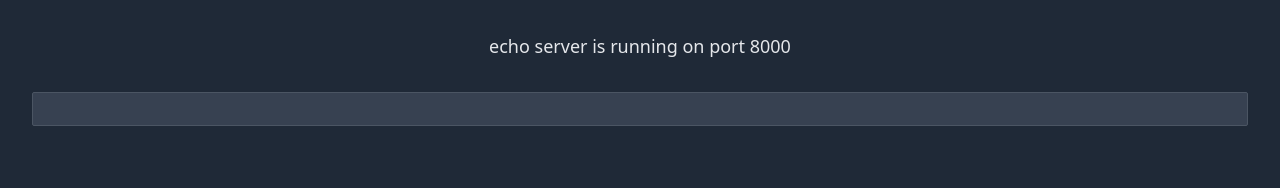
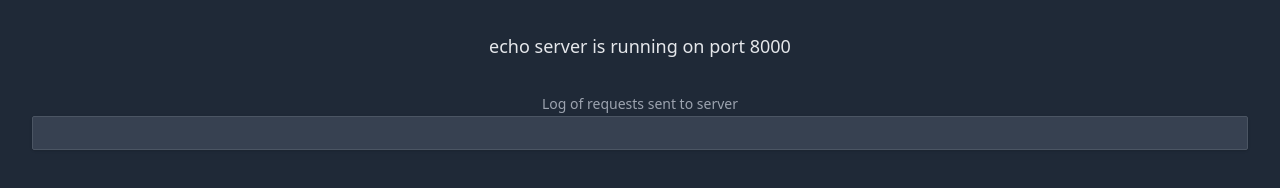
Before and after one commit to jaidetree/nbb-fetch-ws-example, a website: page public/index.html in a window 1280 px wide. Drawn offline with nearby package versions, Linux system fonts and the light colour scheme.

Commit message:
Working example

```diff
--- a/public/index.html
+++ b/public/index.html
@@ -8,9 +8,15 @@
   </head>
   <body class="p-8 bg-gray-800 text-gray-200">
     <main class="text-center">
+      <h1 class="text-lg mb-8">echo server is running on port 8000</h1>
 
-      <h1 class="text-lg mb-8">echo server is running on port 8000</h1>
-     <div id="log" class="whitespace-pre-wrap border border-gray-600 rounded-sm p-4 bg-gray-700 text-white font-mono"></div>
+      <div class="prose prose-sm text-center prose-invert text-gray-400 m-auto max-w-2xl">
+          <p>Log of requests sent to server</p>
+      </div>
+
+      <div
+          id="log"
+          class="whitespace-pre-wrap border border-gray-600 rounded-sm p-4 bg-gray-700 text-white font-mono text-left text-xs shadow"></div>
     </main>
     <script type="application/x-scittle" src="log.cljs"></script>
   </body>
```
Also changed, not shown: 4 other files.
